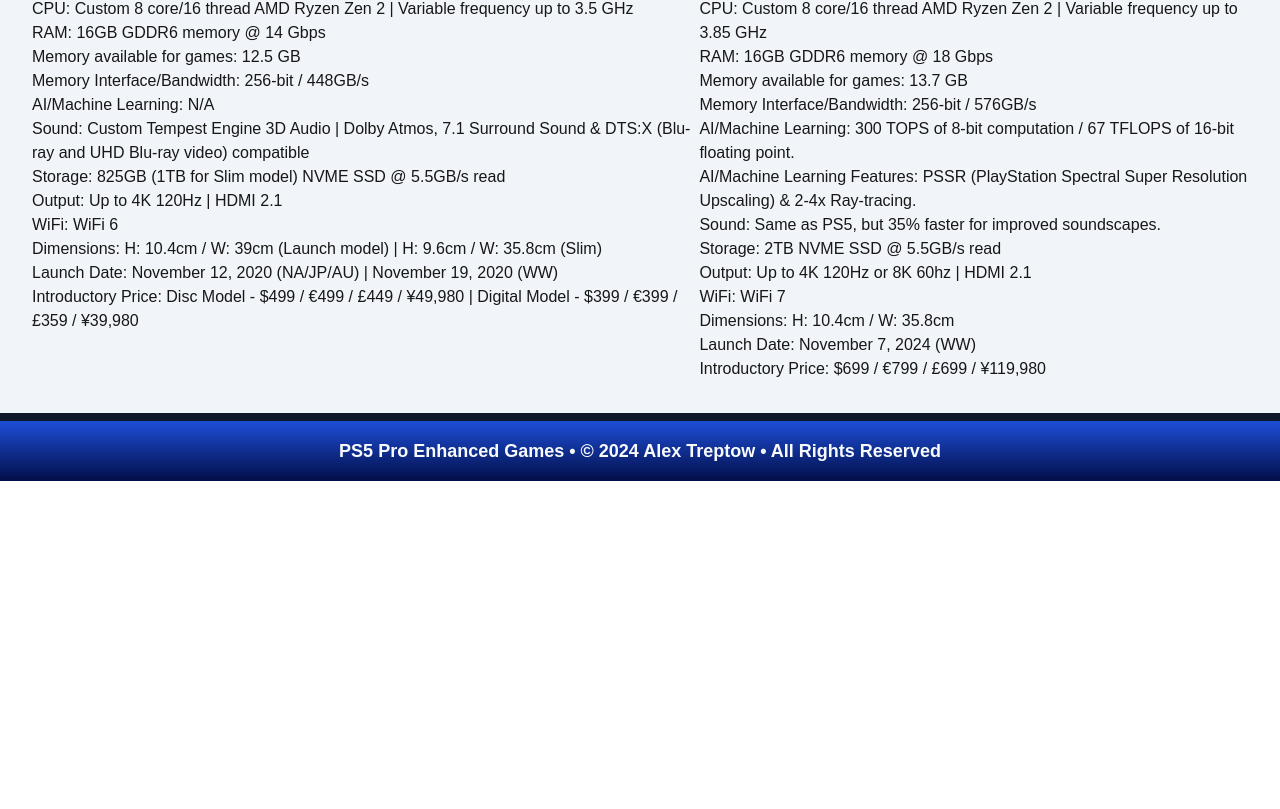
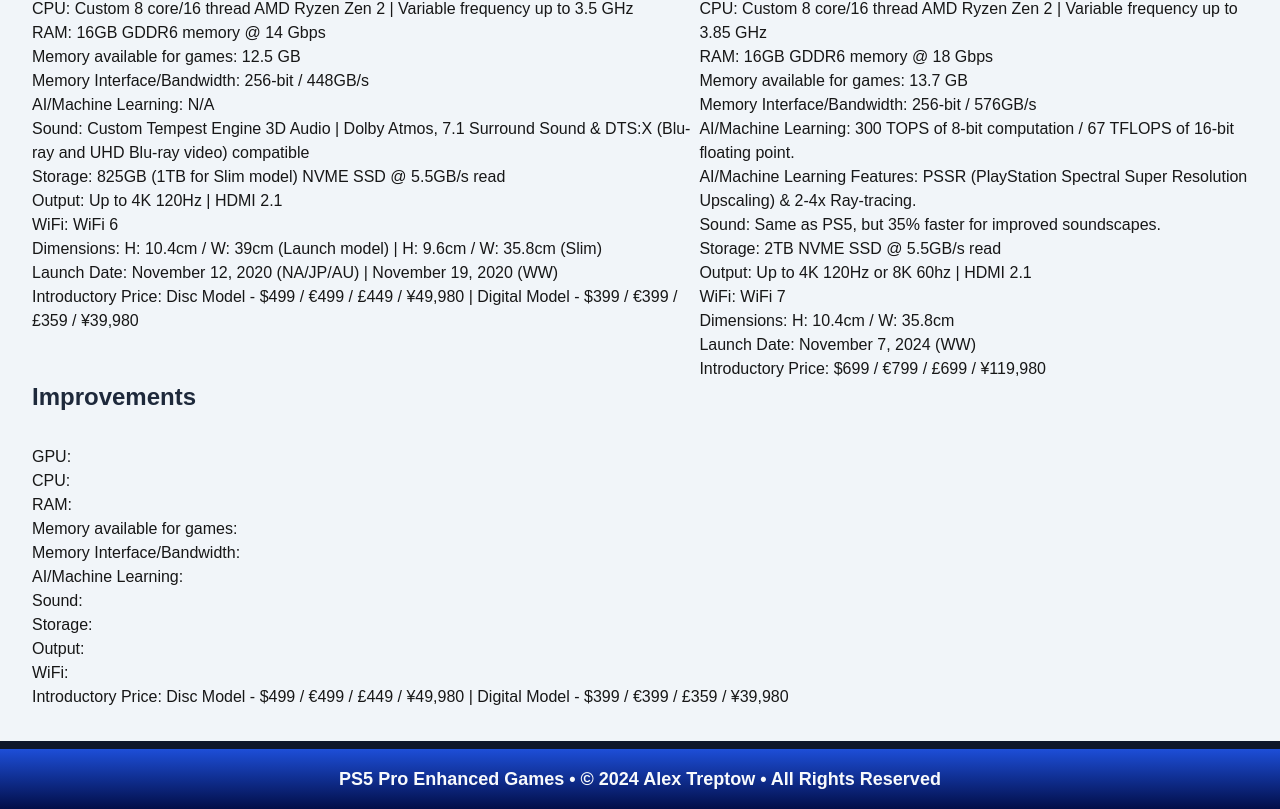
Before and after one commit to acktreptow/ps5pro, a Next.js app: page /ps5vsps5pro in a window 1280 px wide. Shown: the part 628-1437 px from the top of the page. Before the commit the page ends 1109 px from the top, so only its background shows below. Built offline with nearby package versions, Linux system fonts and the light colour scheme.

Commit message:
create improvements section

```diff
--- a/src/app/ps5vsps5pro/page.tsx
+++ b/src/app/ps5vsps5pro/page.tsx
@@ -66,6 +66,23 @@
             <p>Introductory Price: $699 / €799 / £699 / ¥119,980</p>
           </div>
         </div>
+        <h2 className="text-slate-800 text-2xl font-bold mb-8">Improvements</h2>
+        <div>
+          <p>GPU:</p>
+          <p>CPU:</p>
+          <p>RAM: </p>
+          <p>Memory available for games: </p>
+          <p>Memory Interface/Bandwidth: </p>
+          <p>AI/Machine Learning: </p>
+          <p>Sound:</p>
+          <p>Storage: </p>
+          <p>Output: </p>
+          <p>WiFi: </p>
+          <p>
+            Introductory Price: Disc Model - $499 / €499 / £449 / ¥49,980 |
+            Digital Model - $399 / €399 / £359 / ¥39,980
+          </p>
+        </div>
       </div>
     </div>
   );
```
